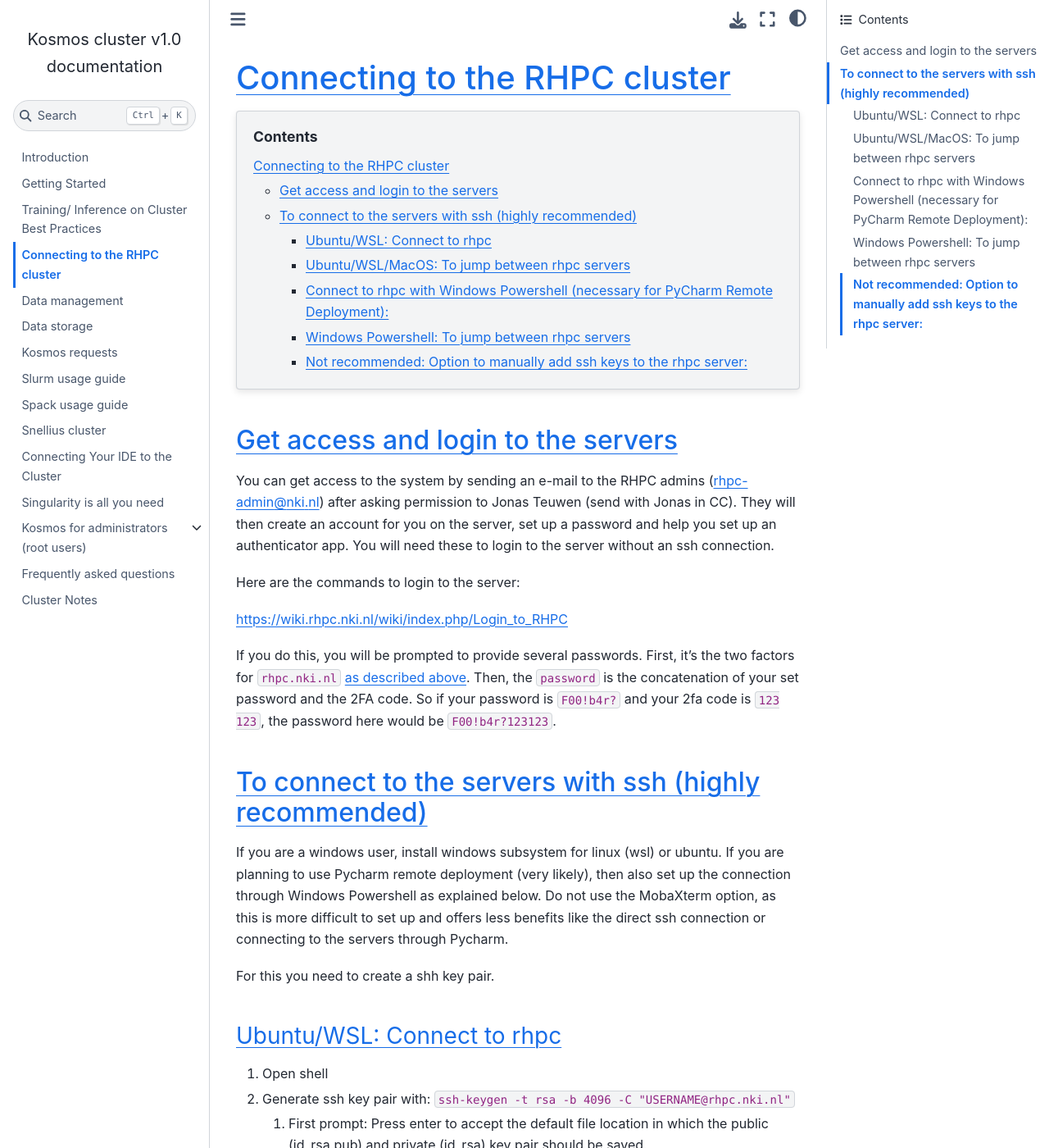
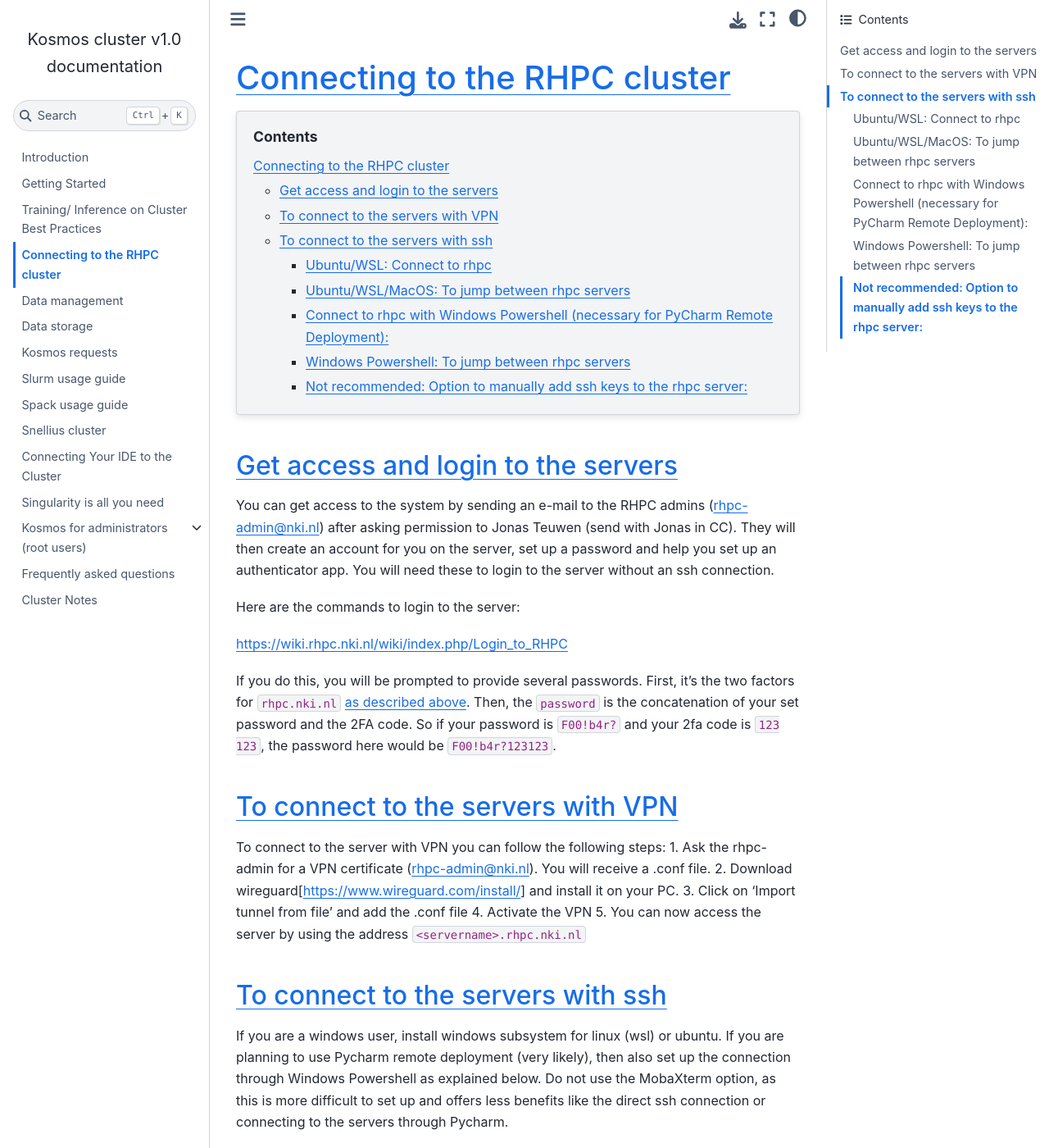
Before and after one commit to NKI-AI/kosmos-documentation, a Sphinx documentation site: the page built from docs/connecting.rst, in a window 1280 px wide and 1400 px high. Shown: the whole window at 82% size. Built offline with Sphinx 7.4.7 and the Sphinx Book theme 1.1.4, drawn with Linux system fonts in a browser that asks for light colours; some of the changed text lies outside the part shown.

Commit message:
Added connecting with VPN and updated data folder structure

```diff
--- a/docs/connecting.rst
+++ b/docs/connecting.rst
@@ -15,7 +15,16 @@ Here are the commands to login to the server:
 
 If you do this, you will be prompted to provide several passwords. First, it’s the two factors for ``rhpc.nki.nl`` `as described above <#ubuntu-nki-rhpc-ssh-passwords>`_. Then, the ``password`` is the concatenation of your set password and the 2FA code. So if your password is ``F00!b4r?`` and your 2fa code is ``123 123``\ , the password here would be ``F00!b4r?123123``.
 
-To connect to the servers with ssh (highly recommended)
+To connect to the servers with VPN
+-----------------------------------
+To connect to the server with VPN you can follow the following steps:
+1. Ask the rhpc-admin for a VPN certificate (\ `rhpc-admin@nki.nl <mailto:rhpc-admin@nki.nl>`_\ ). You will receive a .conf file.
+2. Download wireguard[https://www.wireguard.com/install/] and install it on your PC.
+3. Click on 'Import tunnel from file' and add the .conf file
+4. Activate the VPN
+5. You can now access the server by using the address ``<servername>.rhpc.nki.nl``
+
+To connect to the servers with ssh
 -------------------------------------------------------
 
 If you are a windows user, install windows subsystem for linux (wsl) or ubuntu. If you are planning to use Pycharm remote deployment (very likely), then also set up the connection through Windows Powershell as explained below. Do not use the MobaXterm option, as this is more difficult to set up and offers less benefits like the direct ssh connection or connecting to the servers through Pycharm.
```
Also changed, not shown: other parts of docs/connecting.rst (+1 -1 lines), docs/data_management.rst (+10 -1 lines).
